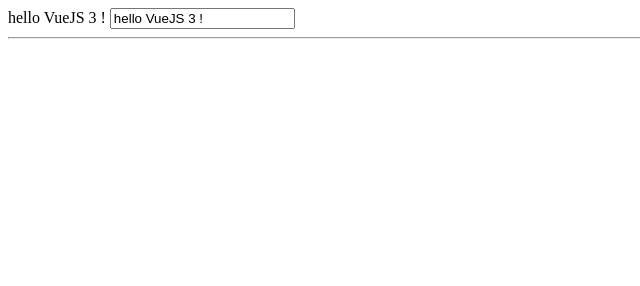
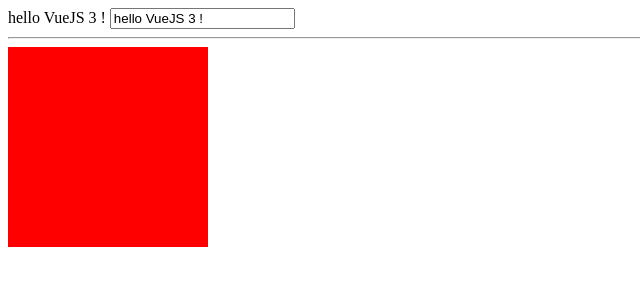
Before and after one commit to Mostapha-Ghribi/Learn-VueJS-with-vueCDN, a plain HTML site: page index.html in a window 1280 px wide. Shown: the whole page, without its empty margins (0-640 px from the left). Drawn offline with nearby package versions, Linux system fonts and the light colour scheme.

Commit message:
v-show Conditional Display

```diff
--- a/index.html
+++ b/index.html
@@ -9,6 +9,11 @@
             height: 200px;
             width: 200px;
         }
+        .box2 {
+            background-color: red;
+            height: 200px;
+            width: 200px;
+        }
     </style>
 </head>
 <body>
@@ -16,7 +21,8 @@
     {{ greeting }}
     <input v-model="greeting" />
     <hr/>
-    <div v-if="isVisible" class="box"></div>
+    <div v-if="isVisibleIF" class="box"></div>
+    <div v-show="isVisibleShow" class="box2"></div>
 </div>
 
 <script src="https://unpkg.com/vue@3"></script>
@@ -25,7 +31,8 @@
         data : function (){
             return {
                 greeting : "hello VueJS 3 !",
-                isVisible : false
+                isVisibleIF : false,
+                isVisibleShow : true
             }
         }
     })
```
